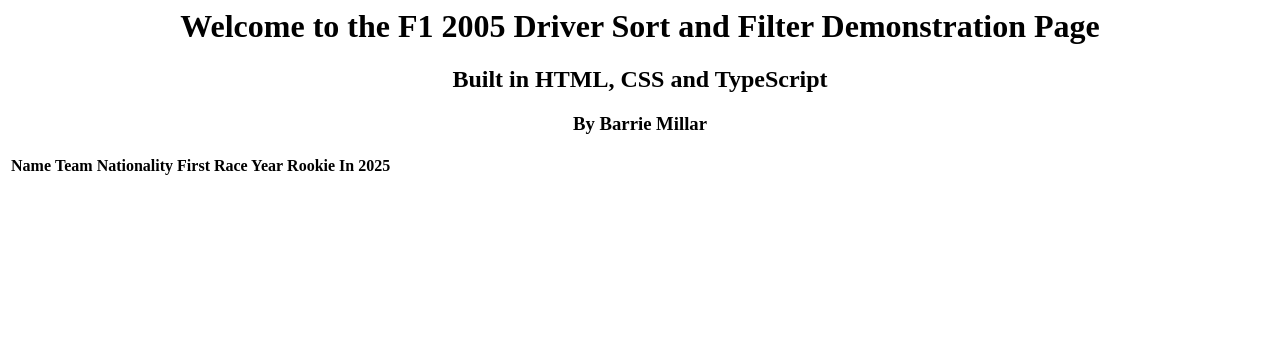
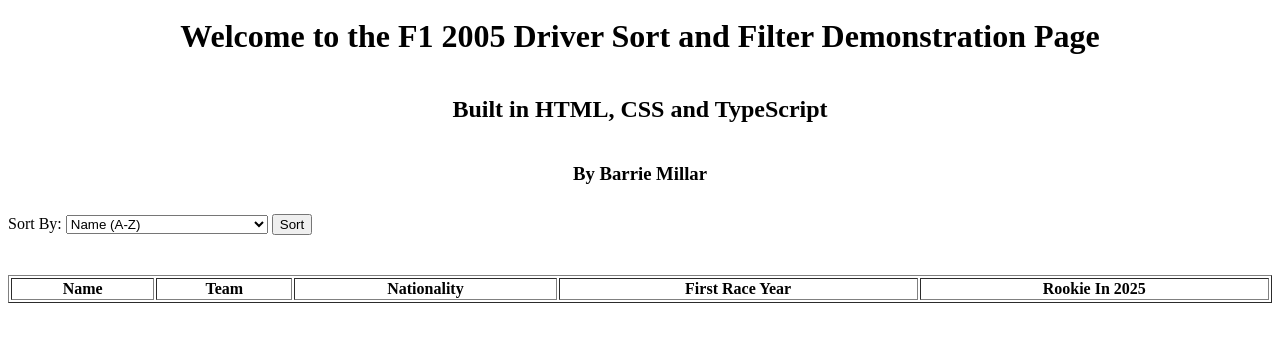
Before and after one commit to CyberArchitect777/f1-2025-sort-and-filter, a website with bundled scripts: page index.html in a window 1280 px wide. Built offline with nearby package versions, Linux system fonts and the light colour scheme.

Commit message:
set up an initial structure for a sorting feature on various criteria

```diff
--- a/index.html
+++ b/index.html
@@ -7,7 +7,23 @@
         <h1>Welcome to the F1 2005 Driver Sort and Filter Demonstration Page</h1>
         <h2>Built in HTML, CSS and TypeScript</h2>
         <h3>By Barrie Millar</h3>
-        <table>
+        <form id="filter-form">
+            <label for="sort-by">Sort By:</label>
+            <select id="sort-by" name="sort-by">
+                <option value="nameaz">Name (A-Z)</option>
+                <option value="nameza">Name (Z-A)</option>
+                <option value="teamaz">Team (A-Z)</option>
+                <option value="teamza">Team (Z-A)</option>
+                <option value="nationaz">Nationality (A-Z)</option>
+                <option value="nationza">Nationality (Z-A)</option>
+                <option value="firstyear-asc">First Race Year (Earlier First)</option>
+                <option value="firstyear-desc">First Race Year (Later First)</option>
+                <option value="rookie-first">Rookie in 2025 (Rookies First)</option>
+                <option value="rookie-last">Rookie in 2025 (Rookies Last)</option>
+            </select>
+            <input type="button" value="Sort" id="sort-button">
+        </form>
+        <table border="1">
             <thead>
                 <tr>
                     <th>Name</th>
@@ -17,7 +33,7 @@
                     <th>Rookie In 2025</th>
                 </tr>
             </thead>
-            <tbody id="driver-table-body">
+            <tbody id="driver-table-data">
                 <!-- Driver rows will be populated here by script.js -->
             </tbody>
         </table>
--- a/src/script.ts
+++ b/src/script.ts
@@ -1,5 +1,3 @@
-
-let testArray: number[] = [5, 3, 8, 1, 2];
 
 interface Driver {
   name: string;
@@ -41,9 +39,22 @@
   { "name": "Isack Hadjar", "team": "Racing Bulls", "nationality": "French", "firstRaceYear": 2025, "rookie": true }
 ];
 
-let message: string = "Hello World";
-let htmlElement = document.getElementById("message");
-if (htmlElement)
-{
-    htmlElement.innerText = message
+let tableDisplay = document.getElementById("driver-table-data") as HTMLTableElement;
+let sortButton = document.getElementById("sort-button") as HTMLButtonElement;
+let sortSelection = document.getElementById("sort-selection") as HTMLSelectElement;
+
+sortButton.addEventListener("click", sortDrivers);
+
+function sortDrivers() {
 }
+
+function renderDriverTable() {
+    for (let driver of drivers) {
+        let row = tableDisplay.insertRow();
+        row.insertCell().innerText = driver.name;
+        row.insertCell().innerText = driver.team;
+        row.insertCell().innerText = driver.nationality;
+        row.insertCell().innerText = driver.firstRaceYear.toString();
+        row.insertCell().innerText = driver.rookie ? "Yes" : "No";
+    }
+}
--- a/style.css
+++ b/style.css
@@ -1,3 +1,9 @@
 h1, h2, h3 {
     text-align: center;
+    padding: 10px;
 }
+
+table {
+    margin-top: 40px;
+    width: 100%;
+}
```
Also changed, not shown: dist/script.js.
